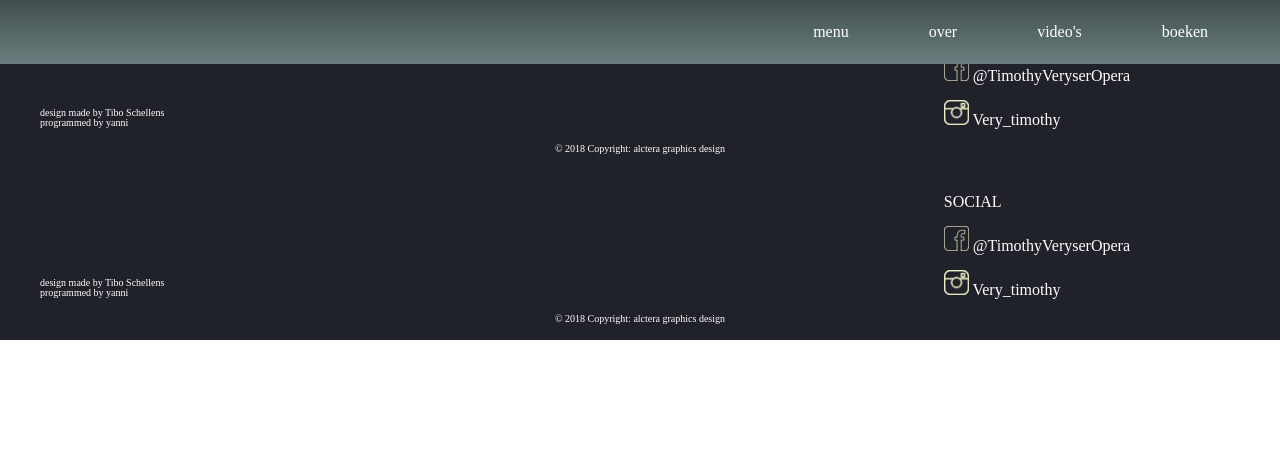
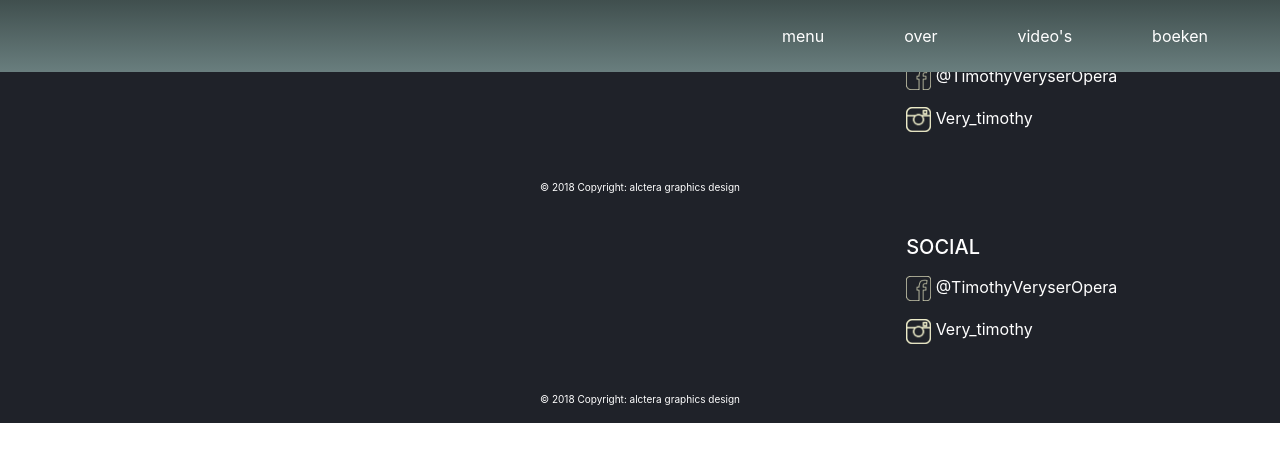
Before and after one commit to YanniD/timothy-veryser, a PHP site: template pages/footer.php in a window 1280 px wide. Shown: the top 462 px of the page. Run offline with PHP 8.4, Linux system fonts and the light colour scheme; the template is opened without the code that fills it, so the values that code supplies are empty.

Commit message:
footer afgewerkt

```diff
--- a/pages/footer.php
+++ b/pages/footer.php
@@ -1,22 +1,10 @@
 
   <footer class="page-footer font-small blue pt-4 footer-color">
-
-      <div class="container-fluid text-center text-md-left">
-
-        <div class="row">
-          <div class="col-md-6 mt-md-0 mt-3 credit-baseline">
-            <p class="footer-text-color credit-height">design made by Tibo Schellens</p>
-            <p class="footer-text-color credit-height">programmed by yanni</p>
-
-          </div>
-
             <!-- Grid column -->
             <div class="col-lg-right ml-auto link-margin">
 
-              <!-- Links -->
-              <h5 class="text-uppercase footer-text-color">Social</h5>
-
-              <ul class="list-unstyled mr-auto">
+              <ul class="list-unstyled ml-auto">
+                <h5 class="text-uppercase footer-text-color link-margin">Social</h5>
                 <li class="link-top">
                   <a class="footer-text-color" href="#!"><img class="image-size" src="/public/assets/facebook.png" alt="facebook"> @TimothyVeryserOpera</a>
                 </li>
--- a/pages/header.php
+++ b/pages/header.php
@@ -5,11 +5,11 @@
     <meta name="viewport"
           content="width=device-width, user-scalable=no, initial-scale=1.0, maximum-scale=1.0, minimum-scale=1.0">
     <meta http-equiv="X-UA-Compatible" content="ie=edge">
+    <link rel="stylesheet" type="text/css" href="/public/css/reset.css">
     <link rel="stylesheet" type="text/css" href="/public/css/bootstrap.min.css">
     <link rel="stylesheet" type="text/css" href="/public/css/screenHeader.css">
     <link rel="stylesheet" type="text/css" href="/public/css/screenfooter.css">
     <link rel="stylesheet" type="text/css" href="/public/css/screenMenu.css">
-    <link rel="stylesheet" type="text/css" href="/public/css/reset.css">
 
     <title>Document</title>
 </head>
--- a/public/css/screenfooter.css
+++ b/public/css/screenfooter.css
@@ -6,9 +6,12 @@
 }
 .link-margin{
   margin-right: 150px;
+  display: flex;
+  align-items: flex-end;
 }
 .credit-height{
   font-size: 10px;
+  margin-top: 1rem;
 }
 .image-size{
   width: 25px;
@@ -17,9 +20,3 @@
 .link-top{
   margin-top: 1rem;
 }
-.credit-baseline{
-  display: flex;
-  justify-content: flex-end;
-  flex-flow: column;
-  margin-left: 25px;
-}
```
Also changed, not shown: public/assets/keyboard.png (added), public/assets/potlood.png (added), 1 other file.
